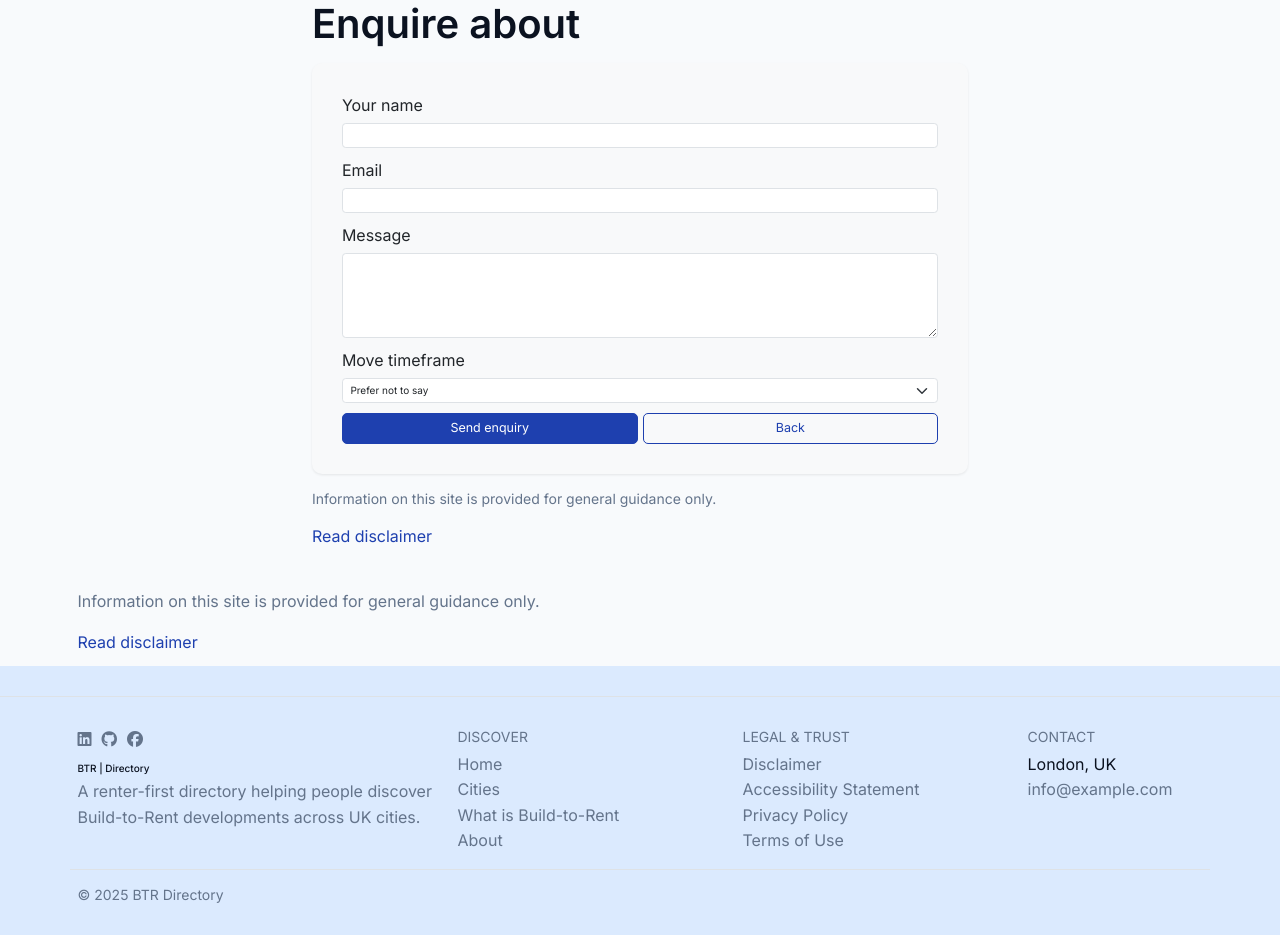
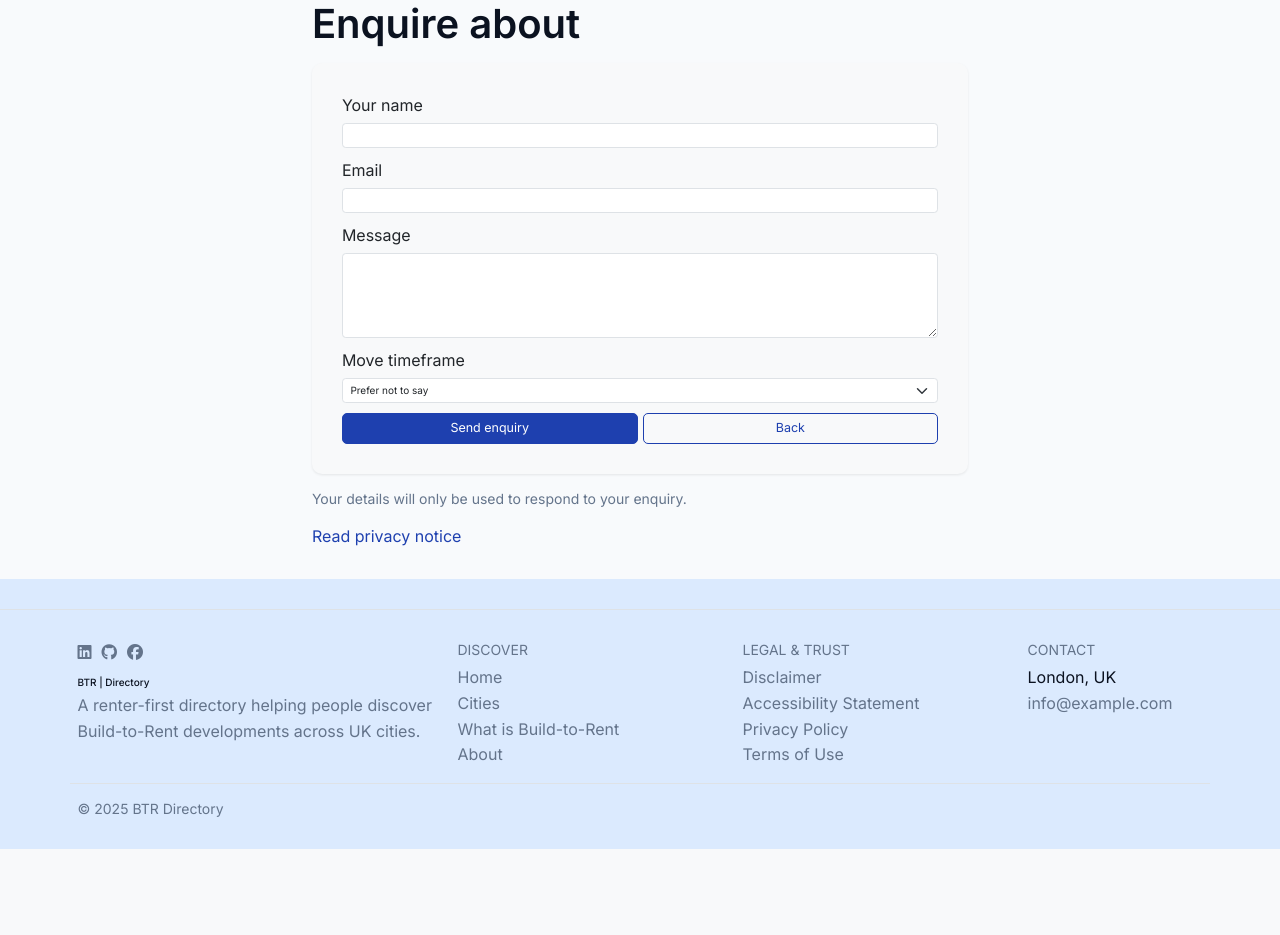
Before and after one commit to creatvie-introvert/btr-directory-mvp, a Django app: template developments/templates/developments/enquiry_form.html in a window 1280 px wide. Shown: the part 76-1011 px from the top of the page. After the commit the page ends 925 px from the top, so only its background shows below. Run offline with Django 5.2, Linux system fonts and the light colour scheme; the template is opened without the code that fills it, so the values that code supplies are empty; some libraries are stand-ins or nearby versions.

Commit message:
refactor: tidy files and revise copy

```diff
--- a/cities/models.py
+++ b/cities/models.py
@@ -1,7 +1,7 @@
 """
 Database models for cities.
 
-A City is used to group developments and support city-based browsing.
+A City is used to group developments and support browsing by city.
 """
 
 from django.db import models
--- a/core/templates/core/base.html
+++ b/core/templates/core/base.html
@@ -1,4 +1,3 @@
-<!-- Base layout template used across the site. -->
 {% load static %}
 
 <!DOCTYPE html>
@@ -7,6 +6,8 @@
 <head>
     <meta charset="UTF-8">
     <meta name="viewport" content="width=device-width, initial-scale=1.0">
+
+    <!-- Page title (can be overridden by child templates) -->
     <title>{% block title %}BTR Directory — MVP{% endblock %}</title>
 
     <!-- Google Fonts -->
@@ -43,11 +44,14 @@
         {% include "core/partials/footer.html" %}
     </footer>
 
-    <script src="https://cdn.jsdelivr.net/npm/bootstrap@5.3.8/dist/js/bootstrap.bundle.min.js"
-        integrity="sha384-FKyoEForCGlyvwx9Hj09JcYn3nv7wiPVlz7YYwJrWVcXK/BmnVDxM+D2scQbITxI"
-        crossorigin="anonymous"></script>
+    <!-- Bootstrap JS bundle -->
+    <script
+      src="https://cdn.jsdelivr.net/npm/bootstrap@5.3.8/dist/js/bootstrap.bundle.min.js"
+      integrity="sha384-FKyoEForCGlyvwx9Hj09JcYn3nv7wiPVlz7YYwJrWVcXK/BmnVDxM+D2scQbITxI"
+      crossorigin="anonymous"
+    ></script>
 
-    <script src="{% static 'core/js/site.js' %}" defer></script>
+    <!-- Extra scripts can be added when needed -->
     {% block extra_js %}{% endblock %}
 </body>
 
--- a/core/templates/core/partials/footer.html
+++ b/core/templates/core/partials/footer.html
@@ -1,28 +1,17 @@
 <footer class="border-top mt-5 py-5">
     <div class="container">
         <div class="row g-4">
-            <!-- Brand intro -->
+            <!-- Brand and social icons -->
             <div class="col-12 col-lg-4">
                 <div class="d-flex gap-3 mb-3">
-                    <a
-                      class="text-decoration-none"
-                      href="#"
-                      aria-label="LinkedIn"
-                    >
+                    <!-- TODO: add real links -->
+                    <a class="text-decoration-none" href="#" aria-label="LinkedIn">
                         <i class="fa-brands fa-linkedin"></i>
                     </a>
-                    <a
-                      class="text-decoration-none"
-                      href="#"
-                      aria-label="GitHub"
-                    >
+                    <a class="text-decoration-none" href="#" aria-label="GitHub">
                         <i class="fa-brands fa-github"></i>
                     </a>
-                    <a
-                      class="text-decoration-none"
-                      href="#"
-                      aria-label="Facebook"
-                    >
+                    <a class="text-decoration-none" href="#" aria-label="Facebook">
                         <i class="fa-brands fa-facebook"></i>
                     </a>
                 </div>
@@ -35,7 +24,7 @@
                 </p>
             </div>
 
-            <!-- Discover -->
+            <!-- Quick nav links -->
             <div class="col-12 col-lg-3">
                 <p class="text-uppercase small text-muted mb-2">
                     Discover
@@ -69,7 +58,7 @@
                 </ul>
             </div>
 
-            <!-- Legal & trust -->
+            <!-- Legal info section -->
             <div class="col-12 col-lg-3">
                 <p class="text-uppercase small text-muted mb-2">
                     Legal &amp; Trust
@@ -98,7 +87,7 @@
                 </ul>
             </div>
 
-            <!-- Contact -->
+            <!-- Contact info (no form, just mailto) -->
             <div class="col-12 col-lg-2">
                 <p class="text-uppercase small text-muted mb-2">
                     Contact
--- a/core/templates/core/partials/navbar.html
+++ b/core/templates/core/partials/navbar.html
@@ -1,15 +1,17 @@
 <nav class="navbar navbar-expand-lg bg-body-tertiary">
     <div class="container-fluid">
+        <!-- Branding link back to homepage -->
         <a class="navbar-brand" href="{% url 'core:home' %}">
             <span class="text-brand">BTR</span> | Directory
         </a>
 
+        <!-- Bootstrap nav menu toggle for mobile  -->
         <button class="navbar-toggler" type="button" data-bs-toggle="collapse" data-bs-target="#navbarSupportedContent"
             aria-controls="navbarSupportedContent" aria-expanded="false" aria-label="Toggle navigation">
             <span class="navbar-toggler-icon"></span>
         </button>
 
-        <!-- Primary nav links -->
+        <!-- Main nav links -->
         <div class="collapse navbar-collapse" id="navbarSupportedContent">
             <ul class="navbar-nav mx-auto mb-2 mb-lg-0">
                 <li class="nav-item">
@@ -42,7 +44,7 @@
                 </li>
             </ul>
 
-            <!-- Search form -->
+            <!-- Search form with get request -->
             <form method="GET" action="{% url 'core:search' %}" class="d-flex" role="search">
                 <input
                   type="text"
--- a/core/views.py
+++ b/core/views.py
@@ -34,6 +34,7 @@ def search(request):
     cities = City.objects.none()
 
     if query:
+        # TODO: consider pagiation for larger search results
         developments = (
             Development.objects.filter(is_active=True)
             .select_related("city")
--- a/developments/templates/developments/development_detail.html
+++ b/developments/templates/developments/development_detail.html
@@ -227,6 +227,7 @@
         </div>
 
         <!-- Unit types list -->
+         <!-- TODO: consider turning unit types list into a reusable partial -->
         {% with unit_types=development.unit_types.all %}
             {% if unit_types %}
                 <div class="row g-4">
--- a/developments/templates/developments/enquiry_form.html
+++ b/developments/templates/developments/enquiry_form.html
@@ -29,6 +29,7 @@
 
             <div class="card rounded-4 form-card bg-body-tertiary border-0 shadow-sm">
                 <div class="card-body p-4 p-md-5">
+                    <!-- TODO: add placeholder text to form fields -->
                     <form method="POST" novalidate>
                         {% csrf_token %}
 
@@ -99,29 +100,14 @@
 
             <div class="row">
                 <p class="mb-4 mt-4 text-muted small">
-                    Information on this site is provided for general guidance only.
+                    Your details will only be used to respond to your enquiry.
                 </p>
 
                 <a href="#" class="text-decoration-none">
-                    Read disclaimer
+                    Read privacy notice
                 </a>
             </div>
         </div>
     </div>
 </section>
-
-<!-- Disclaimer section (guidance note + link to full disclaimer) -->
-<section class="py-3" id="disclaimer-note">
-    <div class="container">
-        <div class="row">
-            <p class="mb-4 text-muted">
-                Information on this site is provided for general guidance only.
-            </p>
-
-            <a href="#" class="text-decoration-none">
-                Read disclaimer
-            </a>
-        </div>
-    </div>
-</section>
 {% endblock %}
```
Also changed, not shown: core/templates/core/home.html (+14 -30 lines), core/templates/core/search_results.html (+6 -13 lines).
